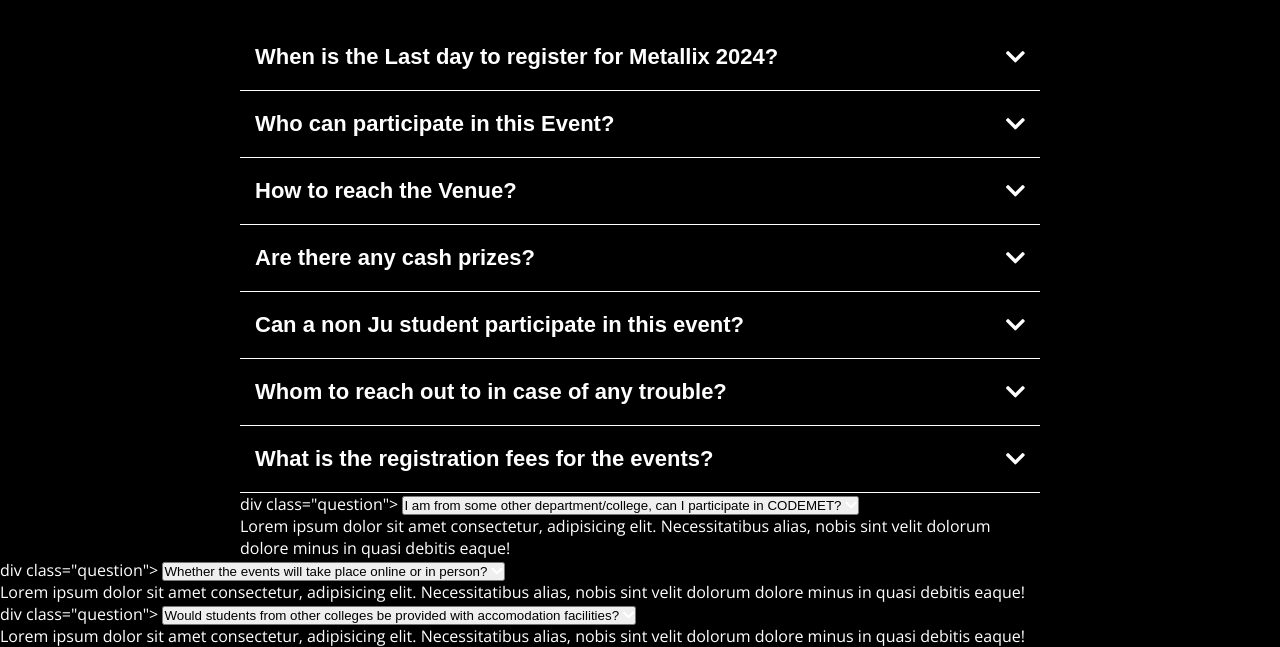
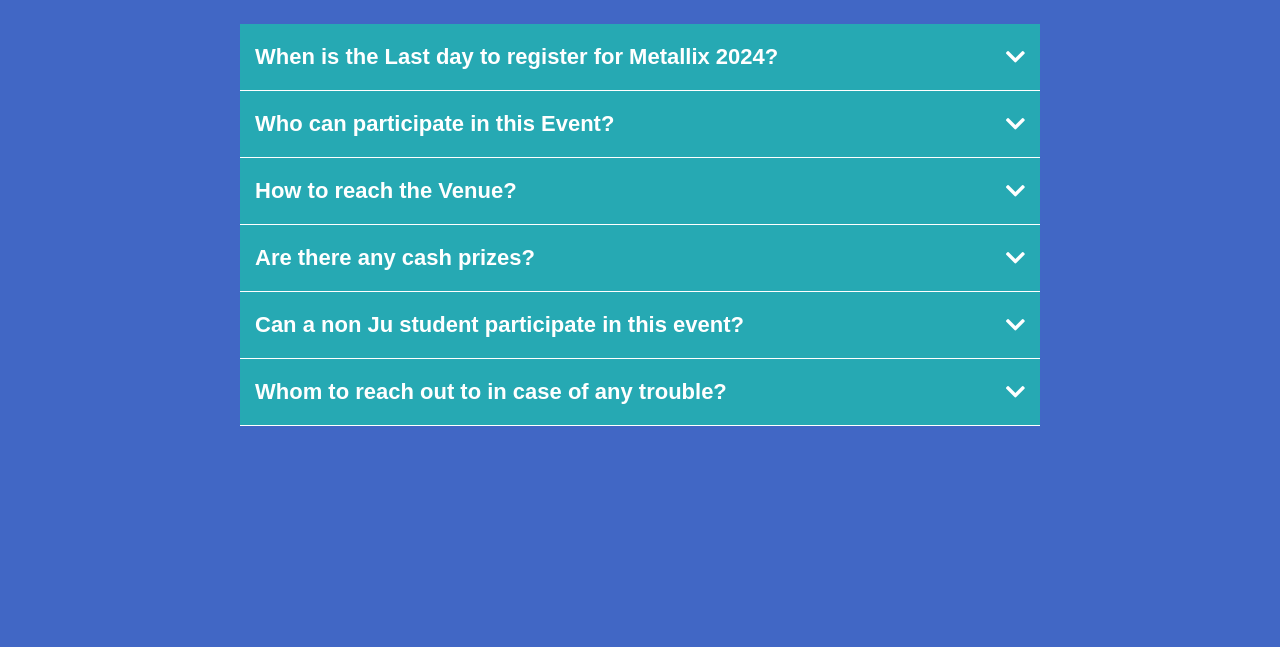
Before and after one commit to arjun434/Faq, a plain HTML site: page index.html in a window 1280 px wide. Shown: the part 164-811 px from the top of the page. Drawn offline with nearby package versions, Linux system fonts and the light colour scheme.

```diff
--- a/index.html
+++ b/index.html
@@ -65,35 +65,6 @@
             <p>Lorem ipsum dolor sit amet consectetur adipisicing elit. Quasi laboriosam ea odit voluptate culpa quas explicabo.</p>
         </div>
 
-        <div class="question">
-            <button>
-                <span>What is the registration fees for the events?</span>
-                <i class="fas fa-chevron-down d-arrow"></i>
-            </button>
-            <p>Lorem ipsum dolor sit amet consectetur, adipisicing elit. Necessitatibus alias, nobis sint velit dolorum dolore minus in quasi debitis eaque!</p>
-        </div>
-        div class="question">
-            <button>
-                <span>I am from some other department/college, can I participate in CODEMET?</span>
-                <i class="fas fa-chevron-down d-arrow"></i>
-            </button>
-            <p>Lorem ipsum dolor sit amet consectetur, adipisicing elit. Necessitatibus alias, nobis sint velit dolorum dolore minus in quasi debitis eaque!</p>
-        </div>
-        div class="question">
-            <button>
-                <span>Whether the events will take place online or in person?</span>
-                <i class="fas fa-chevron-down d-arrow"></i>
-            </button>
-            <p>Lorem ipsum dolor sit amet consectetur, adipisicing elit. Necessitatibus alias, nobis sint velit dolorum dolore minus in quasi debitis eaque!</p>
-        </div>
-        div class="question">
-            <button>
-                <span>Would students from other colleges be provided with accomodation facilities?</span>
-                <i class="fas fa-chevron-down d-arrow"></i>
-            </button>
-            <p>Lorem ipsum dolor sit amet consectetur, adipisicing elit. Necessitatibus alias, nobis sint velit dolorum dolore minus in quasi debitis eaque!</p>
-        </div>
-
     </div>
 </section>
 
--- a/styleFaq.css
+++ b/styleFaq.css
@@ -7,7 +7,7 @@
 body{
     font-family: 'Open Sans', sans-serif;
     color: #fff;
-    background-color: #000;
+    background-color: rgb(65, 103, 197);
 }
 
 .title{
@@ -29,7 +29,7 @@ body{
 }
 .question button{
     width: 100%;
-    background-color: #000;
+    background-color: #26a9b3;
     display: flex;
     justify-content: space-between;
     align-items: center;
```
